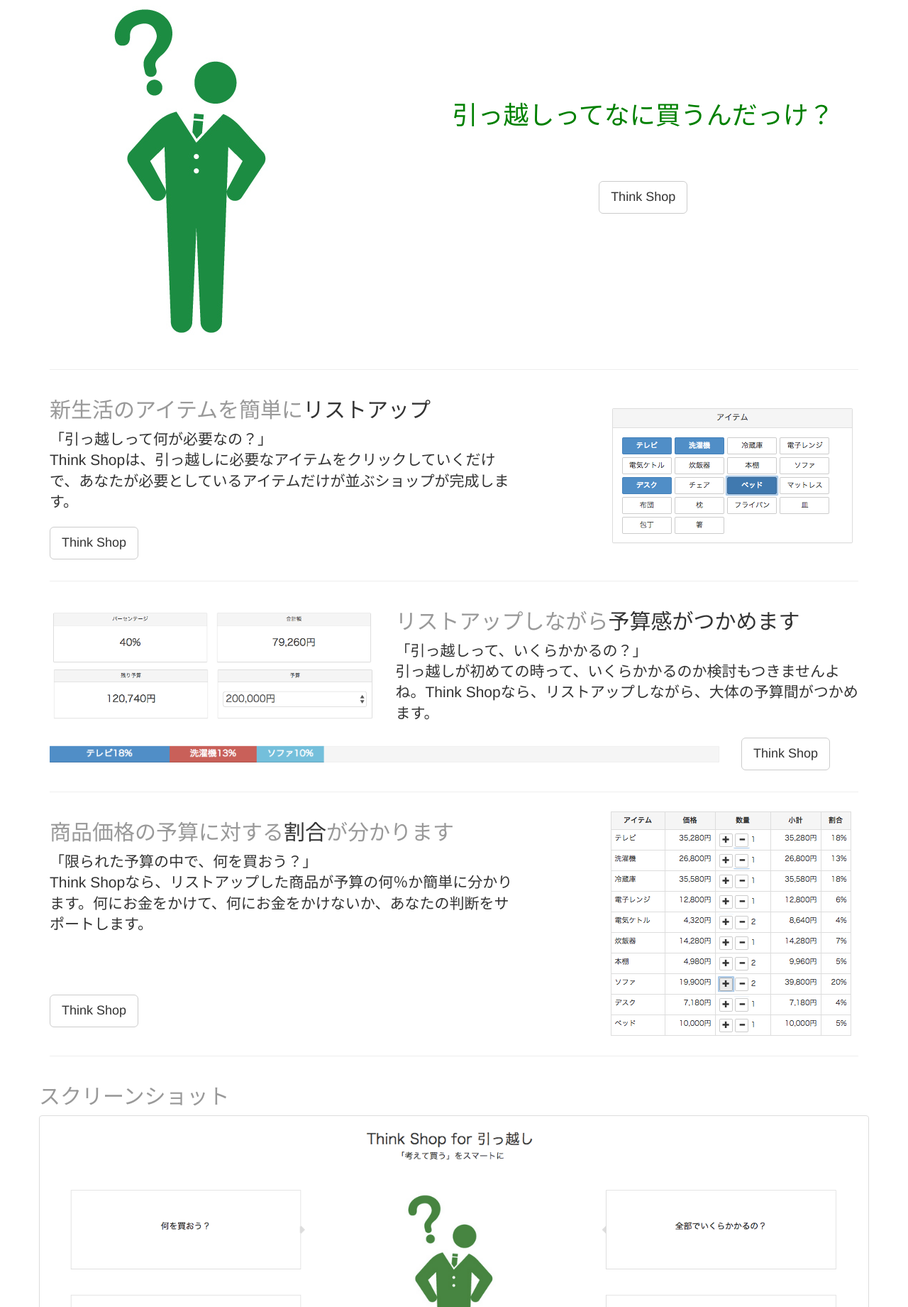
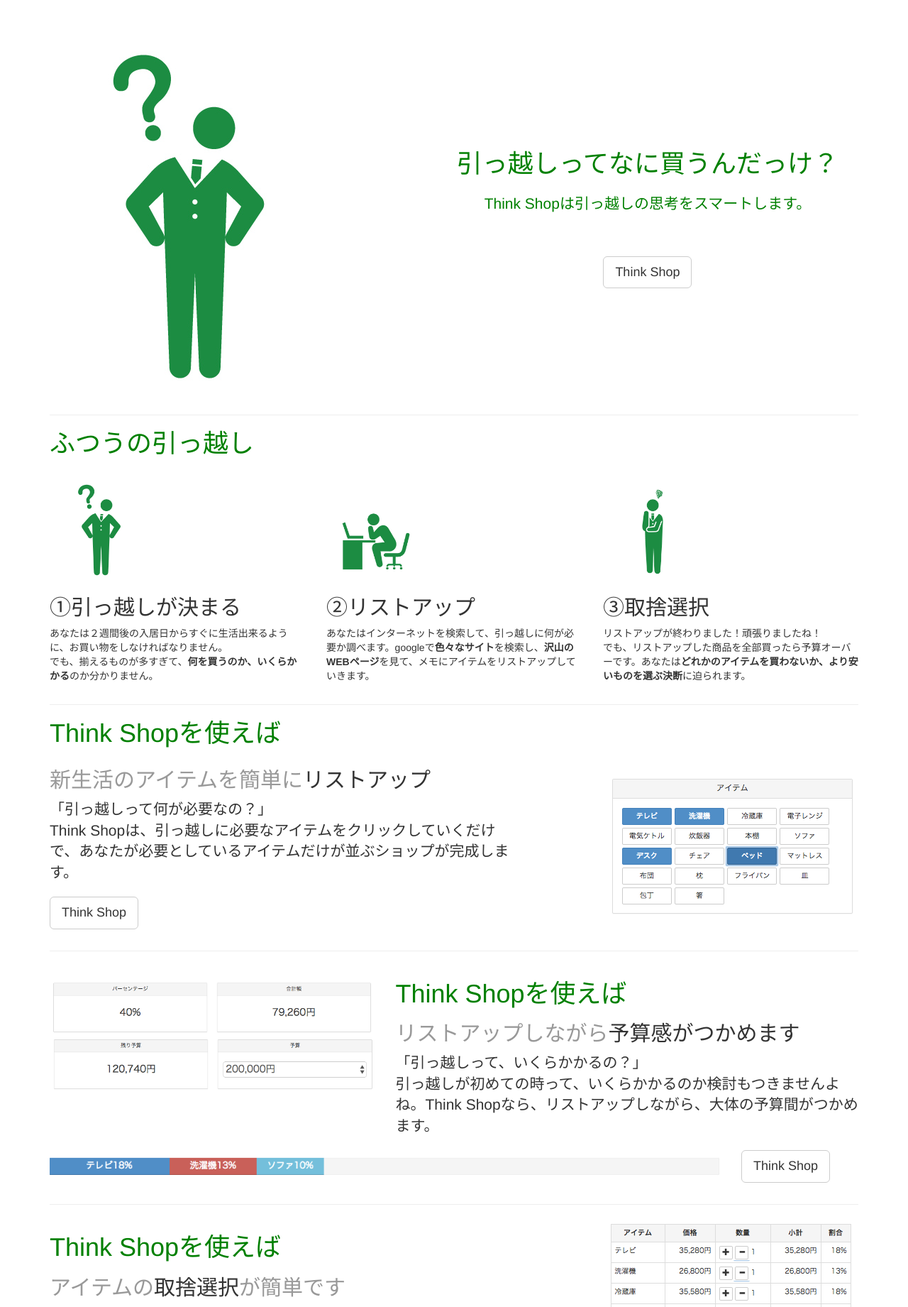
Before and after one commit to NobuyukiMorii/house_moving_shopping, a CakePHP app: the page made by app/View/Items/index.ctp in a window 1280 px wide. Shown: the top 1841 px of the page at 71% size. Run offline with PHP 8.4 and a stand-in for CakePHP, Linux system fonts and the light colour scheme; the template is opened without the code that fills it, so the values that code supplies are empty; some libraries are stand-ins or nearby versions.

Commit message:
ランディングページのデザインを変更

```diff
--- a/app/View/Items/index.ctp
+++ b/app/View/Items/index.ctp
@@ -22,24 +22,17 @@
     <?php echo $this->Html->script('ie-emulation-modes-warning.js');?>
     <link href="carousel.css" rel="stylesheet">
   </head>
-  <body>
-    <div>
-      <ol class="carousel-indicators">
-        <li data-target="#myCarousel" data-slide-to="0" class="active"></li>
-        <li data-target="#myCarousel" data-slide-to="1"></li>
-        <li data-target="#myCarousel" data-slide-to="2"></li>
-      </ol>
-      <div class="carousel-inner">
-          <div class="item active">
+  <body style="margin-top: 5%;">
+
+    <div class="row">
       <div class="col-md-5 col-sm-12">
         <img src="<?php echo $this->Html->url('/img/hatena.jpg');?>" class="img-responsive" align="right">
       </div>
       <div class="col-md-7 col-sm-12">
         <div style="color: green;" align="center">
-                <h1 style="margin: 20% 0% 0% 0%;">引っ越しってなに買うんだっけ？</h1>
-                <p style="margin: 10% 0% 0% 0%;"><a class="btn btn-lg btn-default" href="<?php echo $this->Html->url('/Items/main') ;?>" role="button">Think Shop</a></p>
-              </div>
-            </div>
+          <h1 style="margin-top: 20%;">引っ越しってなに買うんだっけ？</h1>
+          <p class="lead" style="margin-top: 3%;">Think Shopは引っ越しの思考をスマートします。<p>
+          <p style="margin-top: 8%;"><a class="btn btn-lg btn-default" href="<?php echo $this->Html->url('/Items/main') ;?>" role="button">Think Shop</a></p>
         </div>
       </div>
     </div>
@@ -47,7 +40,27 @@
     <div class="container marketing">
 
       <hr class="featurette-divider">
+      <h1 style="color: green;">ふつうの引っ越し</h1>
+      <div class="row" style="margin-top: 3%;">
+        <div class="col-lg-4">
+          <img class="img-responsive" src="<?php echo $this->Html->url('/img/hatena.jpg'); ?>" alt="Generic placeholder image" style="width: 140px; height: 140px;" align="center">
+          <h2>①引っ越しが決まる</h2>
+          <p>あなたは２週間後の入居日からすぐに生活出来るように、お買い物をしなければなりません。<br />でも、揃えるものが多すぎて、<strong>何を買うのか、いくらかかる</strong>のか分かりません。</p>
+        </div>
+        <div class="col-lg-4">
+          <img class="img-responsive" src="<?php echo $this->Html->url('/img/yosan.jpg'); ?>" alt="Generic placeholder image" style="width: 140px; height: 140px;">
+          <h2>②リストアップ</h2>
+          <p>あなたはインターネットを検索して、引っ越しに何が必要か調べます。googleで<strong>色々なサイト</strong>を検索し、<strong>沢山のWEBページ</strong>を見て、メモにアイテムをリストアップしていきます。</p>
+        </div>
+        <div class="col-lg-4">
+          <img class="img-responsive" src="<?php echo $this->Html->url('/img/nayami.jpg'); ?>" alt="Generic placeholder image" style="width: 140px; height: 140px;">
+          <h2>③取捨選択</h2>
+          <p>リストアップが終わりました！頑張りましたね！<br />でも、リストアップした商品を全部買ったら予算オーバーです。あなたは<strong>どれかのアイテムを買わないか、より安いものを選ぶ決断</strong>に迫られます。</p>
+        </div>
+      </div>
 
+      <hr class="featurette-divider">
+      <h1 style="color: green;">Think Shopを使えば</h1>
       <div class="row featurette">
         <div class="col-md-7">
           <h2 class="featurette-heading"><span class="text-muted">新生活のアイテムを簡単に</span>リストアップ</h2>
@@ -67,6 +80,7 @@
           <img class="featurette-image img-responsive" src="<?php echo $this->Html->url('/img/analystic3.png'); ?>" alt="Generic placeholder image">
         </div>
         <div class="col-md-7">
+          <h1 style="color: green;">Think Shopを使えば</h1>
           <h2 class="featurette-heading"><span class="text-muted">リストアップしながら</span>予算感がつかめます</h2>
           <p class="lead">「引っ越しって、いくらかかるの？」<br />引っ越しが初めての時って、いくらかかるのか検討もつきませんよね。Think Shopなら、リストアップしながら、大体の予算間がつかめます。</p>
         </div>
@@ -82,9 +96,10 @@
 
       <div class="row featurette">
         <div class="col-md-7">
-          <h2 class="featurette-heading"><span class="text-muted">商品価格の予算に対する</span>割合<span class="text-muted">が分かります</span></h2>
-          <p class="lead">「限られた予算の中で、何を買おう？」<br />Think Shopなら、リストアップした商品が予算の何％か簡単に分かります。何にお金をかけて、何にお金をかけないか、あなたの判断をサポートします。</p>
-          <p style="margin-top: 13%;"><a class="btn btn-lg btn-default" href="<?php echo $this->Html->url('/Items/main') ;?>" role="button">Think Shop</a></p>
+          <h1 style="color: green;">Think Shopを使えば</h1>
+          <h2 class="featurette-heading"><span class="text-muted">アイテムの</span>取捨選択<span class="text-muted">が簡単です</span></h2>
+          <p class="lead">「限られた予算の中で、何を買おう？」<br />Think Shopなら、リストアップした商品が予算の何％か簡単に分かります。何にお金をかけて、何にお金をかけないか、あなたの取捨選択の判断をサポートします。</p>
+          <p style="margin-top: 6%;"><a class="btn btn-lg btn-default" href="<?php echo $this->Html->url('/Items/main') ;?>" role="button">Think Shop</a></p>
         </div>
         <div class="col-md-5">
           <img class="featurette-image img-responsive" align="right" src="<?php echo $this->Html->url('/img/line.png'); ?>" alt="Generic placeholder image">
@@ -93,20 +108,65 @@
 
       <hr class="featurette-divider">
       <div class="row featurette">
-        <h2 class="featurette-heading"><span class="text-muted">スクリーンショット</span></h2>
+        <h1 style="color: green;">使い方</h1>
+        <div class="row">
+          <div class="col-md-9">
             <div class="panel panel-default">
               <div class="panel-body">
                 <img class="featurette-image img-responsive" align="right" src="<?php echo $this->Html->url('/img/sample3.png'); ?>" alt="Generic placeholder image">
               </div>
             </div>
+          </div>
+          <div class="col-md-3">
+            <h2 class="featurette-heading"><span class="text-muted">スタート</span></h2>
+            <p class="lead">アイテムを１つ選んで、Think Shoppingをスタート。</p>
+          </div>
+            <p style="margin-top: 6%;"><a class="btn btn-lg btn-default" href="<?php echo $this->Html->url('/Items/main') ;?>" role="button">Think Shop</a></p>
+        </div>
+
+        <div class="row">
+          <div class="col-md-3">
+            <h2 class="featurette-heading"><span class="text-muted">カスタマイズ</span></h2>
+            <p class="lead">あなたに合わせたオリジナルのショッピングカートを作成しましょう！</p>
+            <p style="margin-top: 6%;"><a class="btn btn-lg btn-default" href="<?php echo $this->Html->url('/Items/main') ;?>" role="button">Think Shop</a></p>
+          </div>
+          <div class="col-md-9">
             <div class="panel panel-default">
               <div class="panel-body">
-              <img class="featurette-image img-responsive" align="right" src="<?php echo $this->Html->url('/img/screenshot3.png'); ?>" alt="Generic placeholder image">
+                <img class="featurette-image img-responsive" align="right" src="<?php echo $this->Html->url('/img/practice2.png'); ?>" alt="Generic placeholder image">
               </div>
             </div>
+          </div>
+        </div>
+
+        <div class="row">
+          <div class="col-md-9">
+            <div class="panel panel-default">
+              <div class="panel-body">
+                <img class="featurette-image img-responsive" align="right" src="<?php echo $this->Html->url('/img/bunseki.png'); ?>" alt="Generic placeholder image">
+              </div>
+            </div>
+          </div>
+          <div class="col-md-3">
+            <h2 class="featurette-heading"><span class="text-muted">分析</span></h2>
+            <p class="lead">予算と買い物の金額を分析しながら、買い物をしましょう！</p>
+            <p style="margin-top: 6%;"><a class="btn btn-lg btn-default" href="<?php echo $this->Html->url('/Items/main') ;?>" role="button">Think Shop</a></p>
+          </div>
+        </div>
+
+
+        <div class="row">
+          <div class="col-md-3">
+            <h2 class="featurette-heading"><span class="text-muted">購入</span></h2>
+            <p class="lead">購入する商品が決まったら、「購入する」ボタンを押してアイテムを購入しましょう！</p>
+            <p style="margin-top: 6%;"><a class="btn btn-lg btn-default" href="<?php echo $this->Html->url('/Items/main') ;?>" role="button">Think Shop</a></p>
+          </div>
+          <div class="col-md-9">
             <div class="panel panel-default">
               <div class="panel-body">
                 <img class="featurette-image img-responsive" align="right" src="<?php echo $this->Html->url('/img/user_image.png'); ?>" alt="Generic placeholder image">
+              </div>
+            </div>
           </div>
         </div>
       </div>
```
Also changed, not shown: app/webroot/img/bunseki.png (added), app/webroot/img/nayami.jpg (added), app/webroot/img/practice.png (added), app/webroot/img/practice2.png (added), app/webroot/img/sample3.png, app/webroot/img/shopping.jpg (added), app/webroot/img/yosan.jpg (added). Lines whose indentation alone changed are shown as unchanged.
